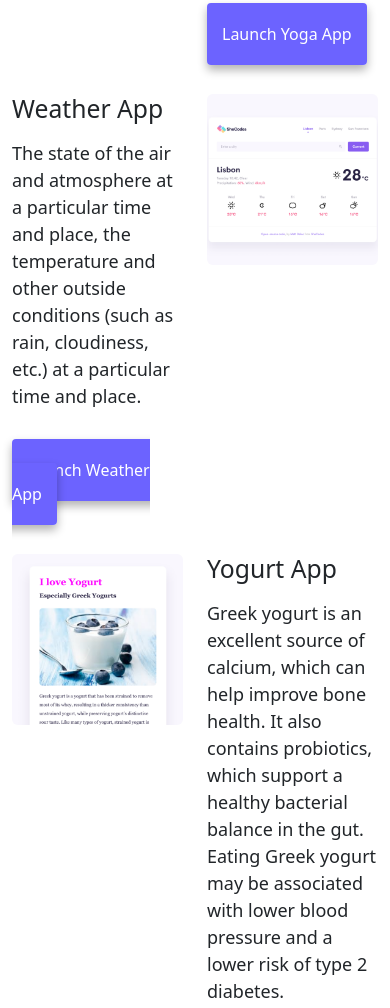
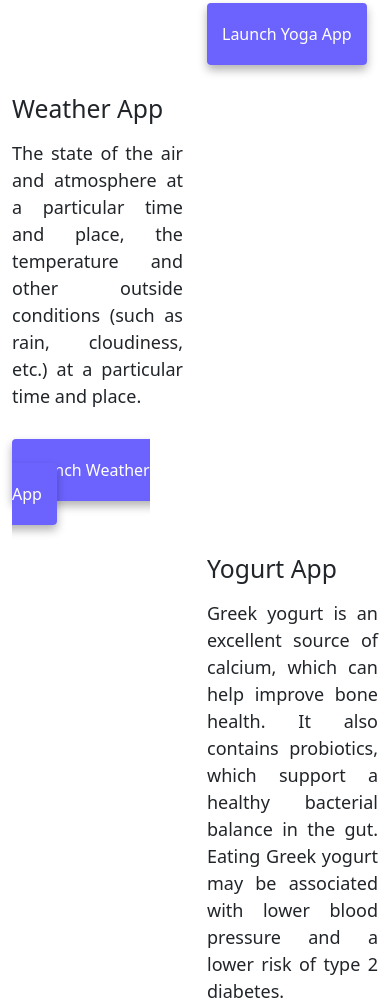
Before and after one commit to Kate465/search-engine-optimisation, a plain HTML site: page index.html in a window 390 px wide. Shown: the part 990-1998 px from the top of the page. Drawn offline with nearby package versions, Linux system fonts and the light colour scheme.

Commit message:
added more classes for media queries

```diff
--- a/index.html
+++ b/index.html
@@ -78,11 +78,15 @@
     <div class="container">
       <div class="row">
         <div class="col-6">
-          <img src="images/yoga.png" alt="Yoga Pic" class="img-fluid rounded" />
+          <img
+            src="images/yoga.png"
+            alt="Yoga Pic"
+            class="img-fluid rounded d-none d-1g-block"
+          />
         </div>
         <div class="col-6">
           <h2 class="mb-3">Yoga App</h2>
-          <p>
+          <p class="special-paragraph">
             The word 'Yoga' is derived from the Sanskrit root 'Yuj', meaning 'to
             join' or 'to yoke' or 'to unite'. As per Yogic scriptures the
             practice of Yoga leads to the union of individual consciousness with
@@ -99,7 +103,7 @@
       <div class="row mt-5">
         <div class="col-6">
           <h2 class="mb-3">Weather App</h2>
-          <p>
+          <p class="special-paragraph">
             The state of the air and atmosphere at a particular time and place,
             the temperature and other outside conditions (such as rain,
             cloudiness, etc.) at a particular time and place.
@@ -114,7 +118,7 @@
         <div class="col-6">
           <img
             src="images/weather.png"
-            class="img-fluid rounded"
+            class="img-fluid rounded d-none d-1g-block"
             alt="weather picture"
           />
         </div>
@@ -123,13 +127,13 @@
         <div class="col-6">
           <img
             src="images/yogurt.png"
-            class="img-fluid rounded"
+            class="img-fluid rounded d-none d-1g-block"
             alt="yogurt picture"
           />
         </div>
         <div class="col-6">
           <h2 class="mb-3">Yogurt App</h2>
-          <p>
+          <p class="special-paragraph">
             Greek yogurt is an excellent source of calcium, which can help
             improve bone health. It also contains probiotics, which support a
             healthy bacterial balance in the gut. Eating Greek yogurt may be
--- a/styles.css
+++ b/styles.css
@@ -2,6 +2,12 @@
   --primary-color: #6c63ff;
   --secondary-color: #f5f2fe;
   --box-shadow: 0 5px 10px rgba(0, 0, 0, 0.3);
+}
+@media (max-width: 800px) {
+  .special-paragraph {
+    text-align: justify;
+    flex: none;
+  }
 }
 body {
   margin-top: 100px;
```
